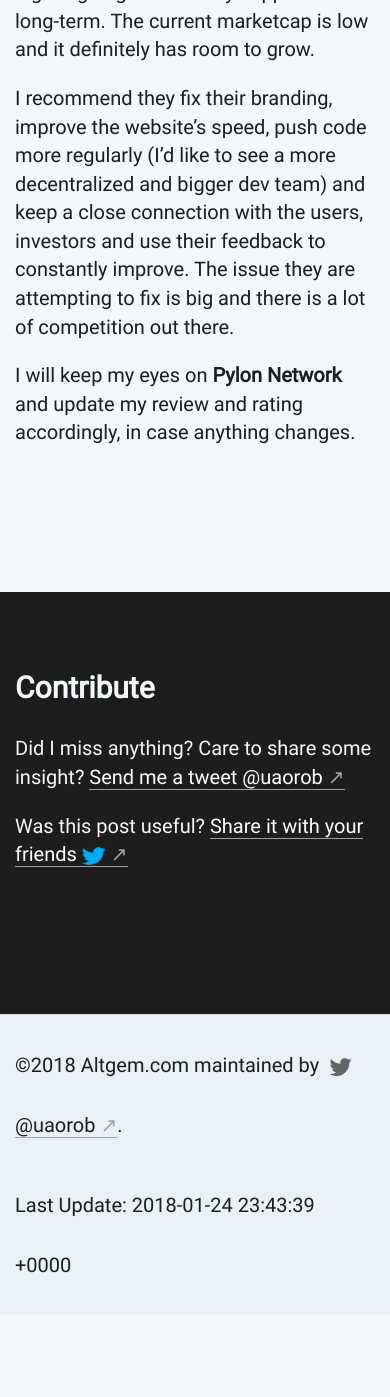
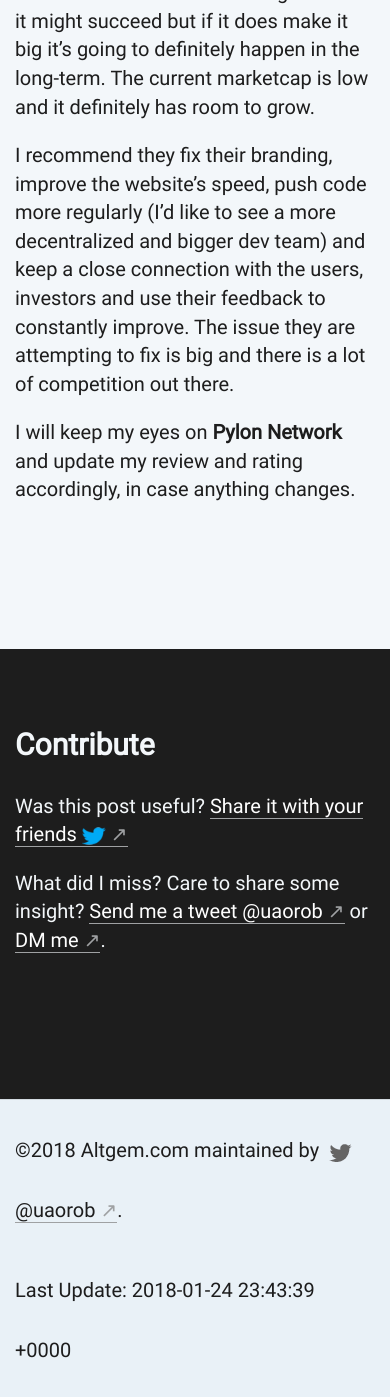
Before and after one commit to uaorob/altgem, a Jekyll site: the page built from _posts/gems/2018-1-18-pylon-network.md, in a window 390 px wide and 1400 px high, scrolled down 5039 px. Shown: the top 1397 px of the window. Built offline with Jekyll 4.4.1, drawn with Linux system fonts in a browser that asks for light colours; nearby versions of some CDN libraries; before the commit the page ends 6354 px from its top, so only the background shows below that; some of the changed text lies outside the part shown.

Commit message:
update comment styles

```diff
--- a/_includes/comment.html
+++ b/_includes/comment.html
@@ -2,7 +2,7 @@
   <div class="comment__content-wrapper">
     <h3 class="comment__author" itemprop="author" itemscope itemtype="http://schema.org/Person">
       {% unless include.url == blank %}
-        <a rel="nofollow" href="{{ include.url }}" target="_blank"><span itemprop="name">{{ include.name }}</span></a>
+        <a rel="nofollow" href="{{ include.url }}" target="_blank" class="external"><span itemprop="name">{{ include.name }}</span></a>
       {% else %}
         <span itemprop="name">{{ include.name }}</span>
       {% endunless %}
@@ -16,3 +16,4 @@
     </div>
     <div itemprop="text">{{ include.message | markdownify }}</div>
 </div>
+</article>
--- a/_layouts/post.html
+++ b/_layouts/post.html
@@ -20,6 +20,24 @@
 
    <div class="wrapper" id="wrapper-comments">
    {% if page.comments == "true" %}
+   <div class="container" id="tweets">
+   <div class="row">
+       <div class="col-md-12">
+           <h2>Contribute</h2>
+           <p>
+            Was this post useful?
+            <a class="twitter-share-button external"
+  href="https://twitter.com/intent/tweet?text={{ page.description }}%20@uaorob&url={{ site.url }}{{ page.url }}"
+  data-size="large" title="Share on Twitter" target="_blank">
+         Share it with your friends <img src="/assets/img/twitter.png" width="24px"/> </a>
+           </p>
+           <p>What did I miss? Care to share some insight? <a class="twitter-mention-button external" href="https://twitter.com/intent/tweet?screen_name=uaorob" target="_blank" data-size="large">Send me a tweet @uaorob</a> or
+           <a class="external" href="https://twitter.com/uaorob" target="_blank">DM me</a>.</p>
+
+
+       </div>
+    </div>
+   </div>
    <div class="container" id="comments">
    <div class="row">
        <div class="col-md-12">
@@ -27,16 +45,19 @@
        </div>
     </div>
     <div class="row">
-       <div class="col-md-6 single-comment">
-        {% assign comments = site.data.comments[page.slug] | sort %}
+
+        {% assign comments = site.data.comments[page.slug] %}
         {% for comment in comments %}
+        <div class="col-md-6 single-comment">
         {% assign email = comment[1].email %}
         {% assign url = comment[1].url %}
         {% assign name = comment[1].name %}
         {% assign message = comment[1].message %}
-        {% include comment.html index=forloop.index email=email url=url name=name message=message %}
+        {% assign date = comment[1].date %}
+        {% include comment.html index=forloop.index email=email url=url name=name message=message date=date %}
+        </div>
         {% endfor %}
-       </div>
+
    </div>
    <div class="row">
        <div class="col-md-6 comment-form">
@@ -54,8 +75,6 @@
    <div class="row">
        <div class="col-md-12">
            <h2>Contribute</h2>
-           <p>Did I miss anything? Care to share some insight? <a class="twitter-mention-button external" href="https://twitter.com/intent/tweet?screen_name=uaorob" target="_blank" data-size="large">Send me a tweet @uaorob</a></p>
-
            <p>
             Was this post useful?
             <a class="twitter-share-button external"
@@ -63,6 +82,10 @@
   data-size="large" title="Share on Twitter" target="_blank">
          Share it with your friends <img src="/assets/img/twitter.png" width="24px"/> </a>
            </p>
+           <p>What did I miss? Care to share some insight? <a class="twitter-mention-button external" href="https://twitter.com/intent/tweet?screen_name=uaorob" target="_blank" data-size="large">Send me a tweet @uaorob</a> or
+           <a class="external" href="https://twitter.com/uaorob" target="_blank">DM me</a>.</p>
+
+
        </div>
     </div>
    </div>
--- a/_sass/_comments.scss
+++ b/_sass/_comments.scss
@@ -54,6 +54,8 @@
 .single-comment {
     background: #ebf2f8;
     color: #1d1d1d;
+    padding: 25px;
+    margin-top: 10px;
 }
 .comment-form {
     padding: 0;
@@ -61,3 +63,6 @@
 .text-right {
     text-align: right;
 }
+.comment__date {
+    opacity: 0.5;
+}
--- a/_sass/_mediaqueries.scss
+++ b/_sass/_mediaqueries.scss
@@ -13,6 +13,9 @@
     }
     .comment-btn, textarea, input {
         width: 100%;
+    }
+    .single-comment {
+    margin-right: 5px;
     }
 }
 
```
Also changed, not shown: _posts/gems/2018-1-18-pylon-network.md (+1 -0 lines), _posts/normal/2018-1-15-hello-crypto-world.md (+1 -0 lines), staticman.yml (added, +77 -0 lines), 6 other files.
